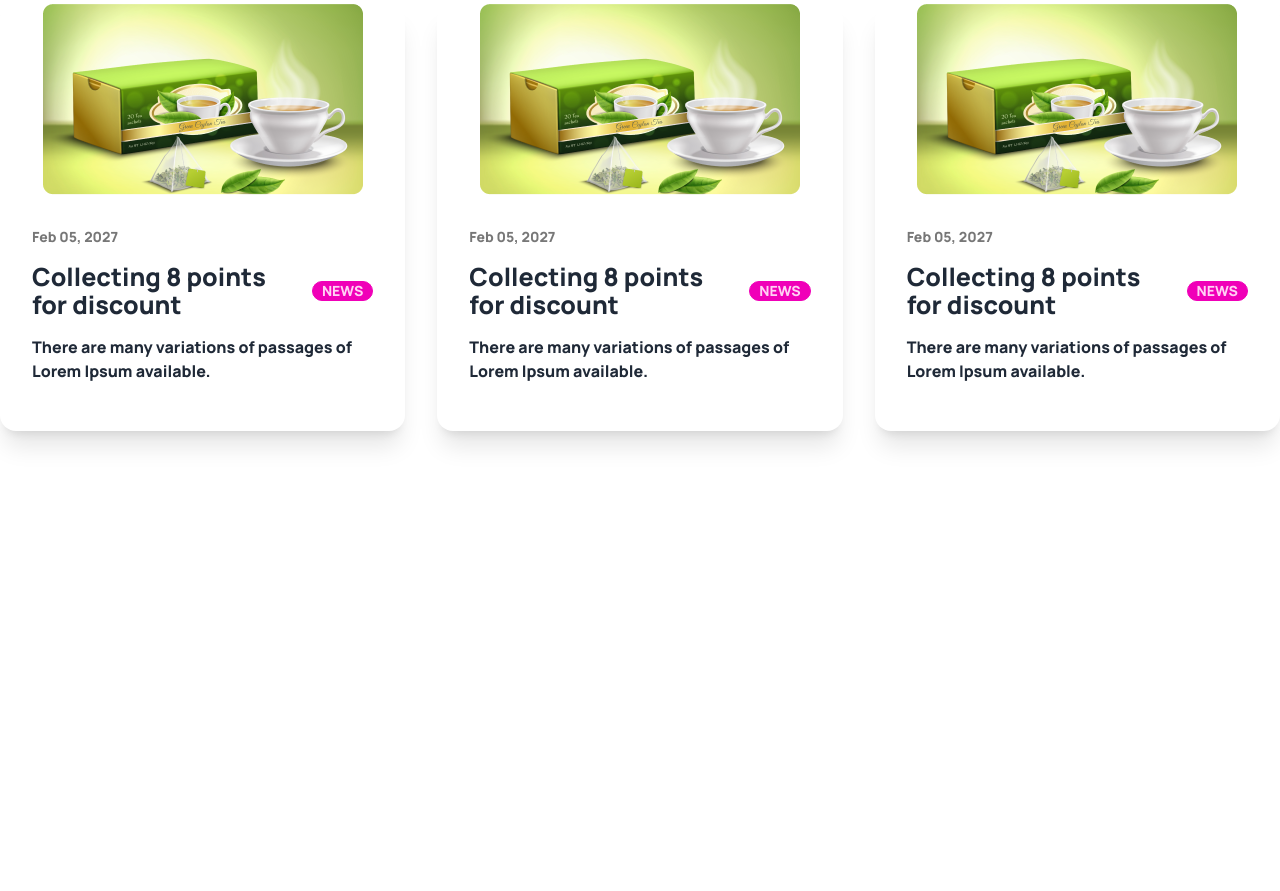
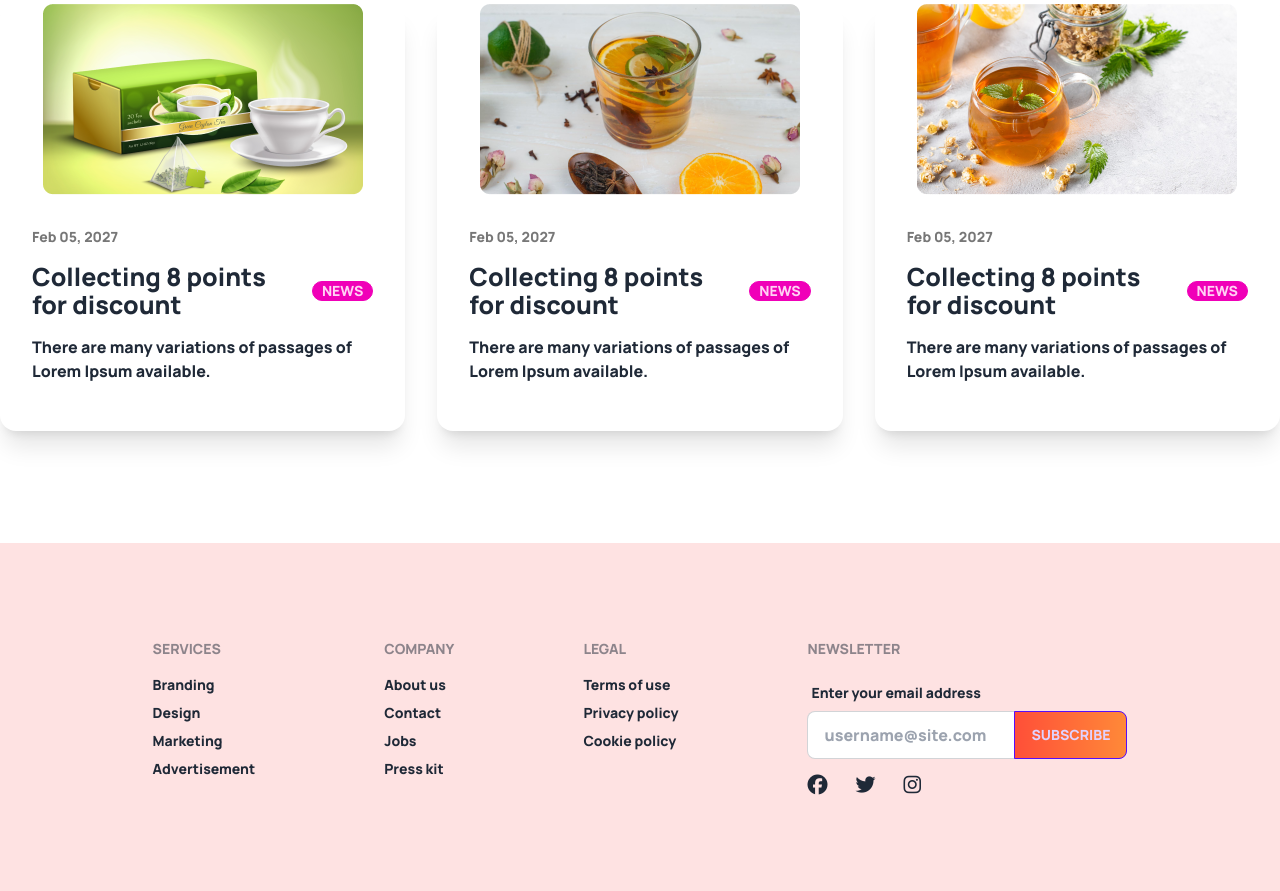
Before and after one commit to mahedy766584/tea-house, a plain HTML site: page index.html in a window 1280 px wide. Shown: the part 3103-3994 px from the top of the page. Before the commit the page ends 3646 px from the top, so only its background shows below. Drawn offline with nearby package versions, Linux system fonts and the light colour scheme.

Commit message:
footer section added

```diff
--- a/index.html
+++ b/index.html
@@ -203,7 +203,7 @@
                 </div>
                 <div>
                     <div class="card  bg-base-100 shadow-xl">
-                        <figure><img src="./css/images/news-1.png" alt="Shoes" /></figure>
+                        <figure><img src="./css/images/news-2.png" alt="Shoes" /></figure>
                         <div class="card-body space-y-2">
                             <p class="text-sm text-[#777]">Feb 05, 2027</p>
                           <h2 class="card-title text-[25px] font-extrabold">
@@ -218,7 +218,7 @@
                 </div>
                 <div>
                     <div class="card  bg-base-100 shadow-xl">
-                        <figure><img src="./css/images/news-1.png" alt="Shoes" /></figure>
+                        <figure><img src="./css/images/news-3.png" alt="Shoes" /></figure>
                         <div class="card-body space-y-2">
                             <p class="text-sm text-[#777]">Feb 05, 2027</p>
                           <h2 class="card-title text-[25px] font-extrabold">
@@ -238,9 +238,50 @@
     </main>
 
     <!-- footer section -->
-    <footer>
+    <div>
 
-    </footer>
+        <footer class="footer  bg-red-100 text-base-content justify-around p-24">
+
+            <div>
+              <span class="footer-title">Services</span>
+              <a class="link link-hover">Branding</a>
+              <a class="link link-hover">Design</a>
+              <a class="link link-hover">Marketing</a>
+              <a class="link link-hover">Advertisement</a>
+            </div>
+            <div>
+              <span class="footer-title">Company</span>
+              <a class="link link-hover">About us</a>
+              <a class="link link-hover">Contact</a>
+              <a class="link link-hover">Jobs</a>
+              <a class="link link-hover">Press kit</a>
+            </div>
+            <div>
+              <span class="footer-title">Legal</span>
+              <a class="link link-hover">Terms of use</a>
+              <a class="link link-hover">Privacy policy</a>
+              <a class="link link-hover">Cookie policy</a>
+            </div>
+            <div>
+              <span class="footer-title">Newsletter</span>
+              <div class="form-control w-80">
+                <label class="label">
+                  <span class="label-text">Enter your email address</span>
+                </label>
+                <div class="relative">
+                  <input type="text" placeholder="username@site.com" class="input input-bordered max-w-screen-lg md:pr-16" />
+                  <button class="btn btn-primary bg-gradient-to-r from-[#ff4f38] to-[#FF8938] absolute right-16 md:top-0 md:right-0 rounded-l-none">Subscribe</button>
+                  <div class="mt-4 space-x-6 text-[20px]">
+                    <i class="fa-brands fa-facebook"></i>
+                    <i class="fa-brands fa-twitter"></i>
+                    <i class="fa-brands fa-instagram"></i>
+                  </div>
+                </div>
+              </div>
+            </div>
+          </footer>
+
+    </div>
 
 
 </body>
```
